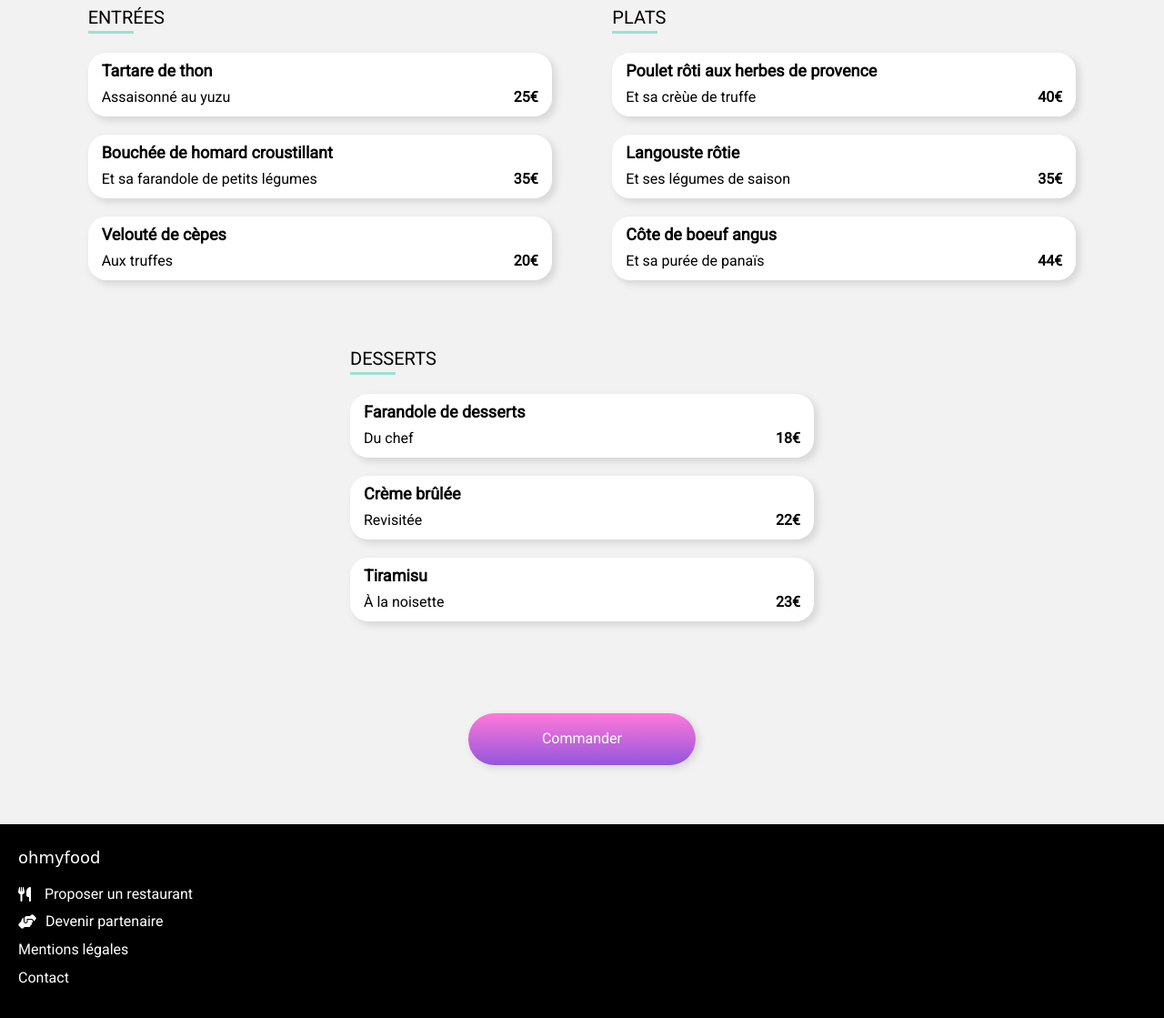
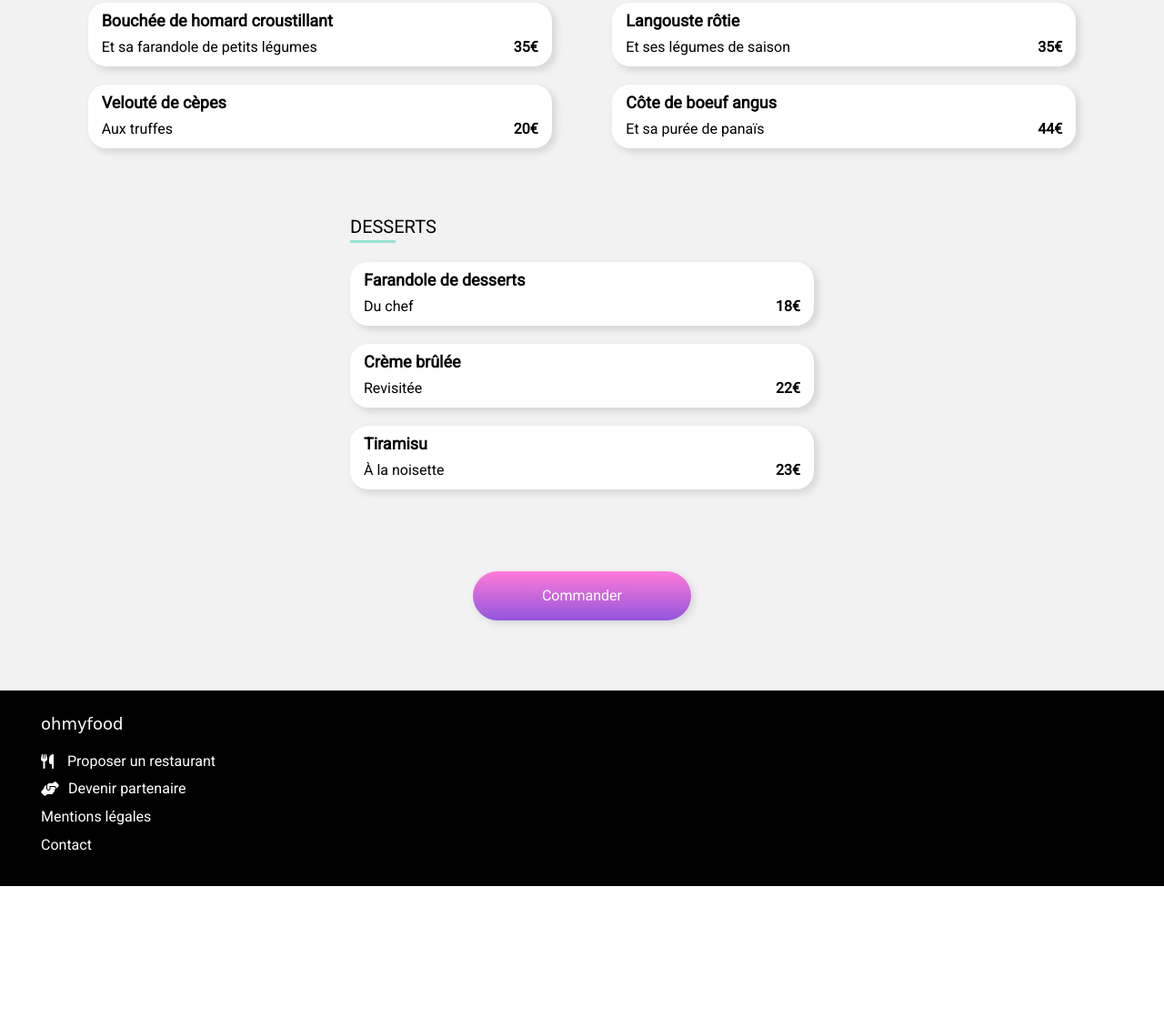
Before and after one commit to Flo701/ohmyfood, a website: page page4.html in a window 1280 px wide. Shown: the part 667-1786 px from the top of the page at 91% size. After the commit the page ends 1641 px from the top, so only its background shows below. Drawn offline with Linux system fonts and the light colour scheme; a web font is replaced by a local one.

Commit message:
Modification du HTML du footer. Modification de l'object-position de la photo menu 4 au dessus de 1500px. Petit nettoyage des 4 HTML.

```diff
--- a/page4.html
+++ b/page4.html
@@ -11,7 +11,7 @@
 
     <link rel="preconnect" href="https://fonts.googleapis.com">
     <link rel="preconnect" href="https://fonts.gstatic.com" crossorigin>
-    <link href="https://fonts.googleapis.com/css2?family=Roboto:ital,wght@0,300;0,400;1,300&family=Shrikhand&display=swap"
+    <link href="https://fonts.googleapis.com/css2?family=Roboto&family=Shrikhand&display=swap"
           rel="stylesheet">
 
     <script src="https://kit.fontawesome.com/2cdba14f97.js" crossorigin="anonymous"></script>
@@ -25,7 +25,6 @@
 <body>
 
 <!--HEADER-->
-
 <header class="header">
     <a href="index.html">
         <i class="fa-solid fa-arrow-left"></i>
@@ -33,19 +32,17 @@
     <h1 class="header_logo">ohmyfood</h1>
 </header>
 
-
 <!--MAIN-->
 <main>
 
     <!--SECTION 1 : IMAGE-->
-
-        <section class="image-menu-background">
-            <img class="image-menu image-menu--4" src="./assets/restaurants/louis-hansel-shotsoflouis-qNBGVyOCY8Q-unsplash.jpg"
+    <div class="image-menu-background">
+        <img class="image-menu image-menu--4"
+                src="./assets/restaurants/louis-hansel-shotsoflouis-qNBGVyOCY8Q-unsplash.jpg"
                 alt="Photo du restaurant Le délice des sens"/>
-        </section>
+    </div>
 
     <!--SECTION 2 : MENU-->
-
     <section class="menu">
         <div class="menu_title">
             <h2 class="menu_title_name">Le délice des sens</h2>
@@ -99,7 +96,7 @@
                     <div class="menu_choice_text">
                         <h4>Poulet rôti aux herbes de provence</h4>
                         <div class="menu_choice_price">
-                            <p>Et sa crèùe de truffe</p>
+                            <p>Et sa crème de truffe</p>
                             <span>40€</span>
                         </div>
                     </div>
@@ -175,36 +172,36 @@
     </section>
 
     <!--SECTION 3 : BOUTON COMMANDER-->
-
-        <section class="menu_button">
+    <div class="menu_button">
         <button class="button">Commander</button>
-        </section>
+    </div>
 
 </main>
 
 
 <!--FOOTER-->
-
 <footer class="footer">
     <div class="footer_logo">ohmyfood</div>
-        <a href="#">
-            <div class="footer_link">
+    <ul>
+        <li>
+            <a href="#" class="footer_link" >
                 <i class="fa-solid fa-utensils footer_icon_propose"></i>
                 <p>Proposer un restaurant</p>
-            </div>
             </a>
-        <a href="#">
-            <div class="footer_link">
+        </li>
+        <li>
+            <a href="#" class="footer_link">
                 <i class="fa-solid fa-handshake-angle footer_icon_partner"></i>
                 <p>Devenir partenaire</p>
-            </div>
             </a>
-        <a href="#">
-            <p class="footer_link_mentions">Mentions légales</p>
-        </a>
-        <a href="mailto:contact@ohmyfood.com">
-            <p class="footer_link_contact">Contact</p>
-        </a>
+        </li>
+        <li class="footer_link_mentions">
+            <a href="#">Mentions légales</a>
+        </li>
+        <li class="footer_link_contact">
+            <a href="mailto:contact@ohmyfood.com">Contact</a>
+        </li>
+    </ul>
 </footer>
 
 </body>
--- a/sass/components/button.scss
+++ b/sass/components/button.scss
@@ -1,22 +1,22 @@
 .button {
     @include flexbox-center;
     height:50px;
-    width: 215px;
+    width: 220px;
     margin: auto;
-    border-radius: 25px;
+    border-radius: 27px;
     border:none;
     background: $color-linear-gradient;
     box-shadow:3px 3px 7px 1px $color-background-darken;
     color: white;
     transition : all 200ms ease;
     @media screen and (min-width:768px) and (max-width:991px) {
-        width:300px;
-        height: 57px;
+        width:250px;
+        height: 54px;
         border-radius:35px;
     }
     @media screen and (min-width:992px) {
-        width:250px;
-        height: 57px;
+        width:240px;
+        height: 54px;
         border-radius:35px;
     }
     &:hover {
--- a/sass/layout/footer.scss
+++ b/sass/layout/footer.scss
@@ -1,11 +1,14 @@
 .footer {
-    padding-left :20px;
+    padding-left :25px;
     padding-right: 20px;
     padding-top: 27px;
     padding-bottom: 20px;
     height : auto;
     background-color: black;
     color :white;
+    @media screen and (min-width:768px) {
+        padding-left: 45px;
+    }
     &_logo {
         font-family: "Shrikhand", cursive;
         font-size:18px;
@@ -13,13 +16,20 @@
         margin-bottom :15px;
 
     }
+    ul {
+        list-style:none;
+        padding-left: 0;
+    }
     &_link {
         display: flex;
         align-items: center;
         height:30px;
         &_mentions {
             margin-top :7px;
-            margin-bottom: -4px;
+            margin-bottom: 6px;
+        }
+        &_contact {
+            margin-top:12px;
         }
     }
     &_icon {
--- a/sass/pages/menu.scss
+++ b/sass/pages/menu.scss
@@ -5,6 +5,9 @@
     display: block;
     &--4 {
         object-position: bottom;
+        @media screen and (min-width:1500px) {
+            object-position: 0 -550px;
+        }
     }
     @media screen and (max-width: 300px) {
         height: 190px;
@@ -29,7 +32,7 @@
     }
     @media screen and (min-width:992px) {
         width:100%;
-        height: 65vh;
+        height: 45vh;
     }
     &-background {
         @media screen and (min-width:768px) and (max-width:991px) {
@@ -87,6 +90,9 @@
            margin-left:auto;
            margin-right: auto;
         }
+        @media screen and (min-width: 768px) {
+            margin-top: 15px;
+        }
         & h2 {
             padding-right: 25px;
         }
@@ -136,7 +142,7 @@
             overflow: hidden;
             margin-top :0;
             margin-bottom: 0;
-            padding-right: 14px;
+            padding-right: 10px;
         }
         &_check {
             width :65px;
@@ -168,6 +174,7 @@
             justify-content: space-between;
             margin-top:10px;
             & p {
+                padding-right:5px;
                 white-space:nowrap;
                 overflow: hidden;
                 text-overflow: ellipsis;
@@ -206,9 +213,9 @@
         }
     &_button {
         background-color: $color-background;
-        padding-bottom: 50px;
-        padding-top:26px;
-        padding-bottom:65px;
+        // padding-bottom: 55px;
+        padding-top:15px;
+        padding-bottom:77px;
     }
 }
 
--- a/sass/pages/operating.scss
+++ b/sass/pages/operating.scss
@@ -63,7 +63,7 @@
             padding-left: 25px;
             padding-right:63px;
         }
-        @media screen and (min-width:992px) and (max-width:1319px) {
+        @media screen and (min-width:992px) and (max-width:1100px) {
             padding-right:63px;
         }
     }
@@ -74,7 +74,7 @@
             padding-left: 22px;
             padding-right:15px;
         }
-        @media screen and (min-width:992px) and (max-width:1319px) {
+        @media screen and (min-width:992px) and (max-width:1100px) {
             padding-right:20px;
         }
     }
@@ -96,7 +96,7 @@
         @media screen and (min-width: 316px) {
             width : 260px;
         }
-        @media screen and (min-width:992px) and (max-width:1320px) {
+        @media screen and (min-width:992px) and (max-width:1100px) {
             width:249px;
         }
         &:hover {
@@ -107,7 +107,6 @@
         }
         &:hover >.operating_icon {
             color: $color-primary;
-            transform: scale(1.15);
         }
     }
     &_icon {
--- a/sass/pages/restaurants.scss
+++ b/sass/pages/restaurants.scss
@@ -42,7 +42,7 @@
     }
     &_title {
         padding-left:0px;
-        margin-bottom: 24px;
+        margin-bottom: 32px;
         @media screen and (min-width:992px) {
             padding-left: 20px;
         }
```
Also changed, not shown: index.html (+15 -13 lines), page1.html (+21 -24 lines), page2.html (+21 -25 lines), page3.html (+21 -24 lines), css/style.css, 1 other file. Lines whose indentation alone changed are shown as unchanged.
